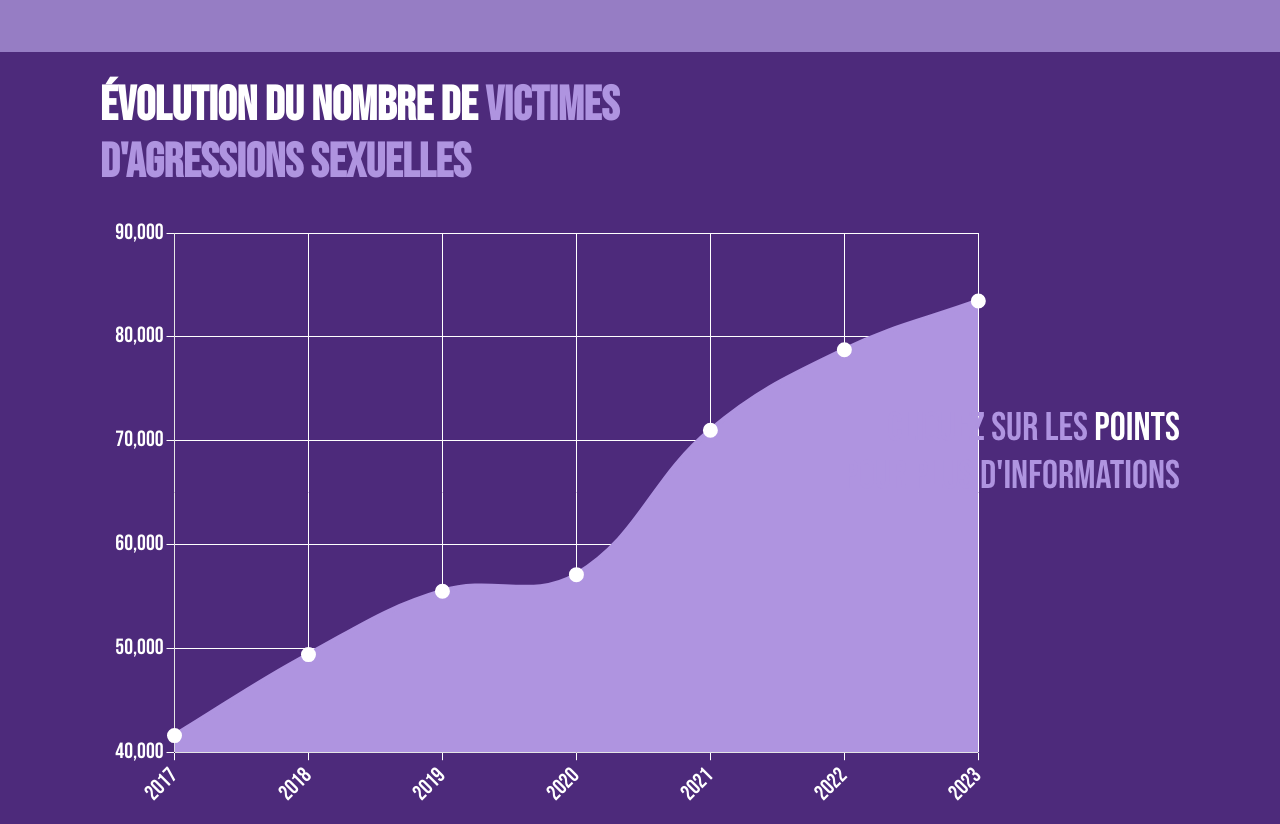
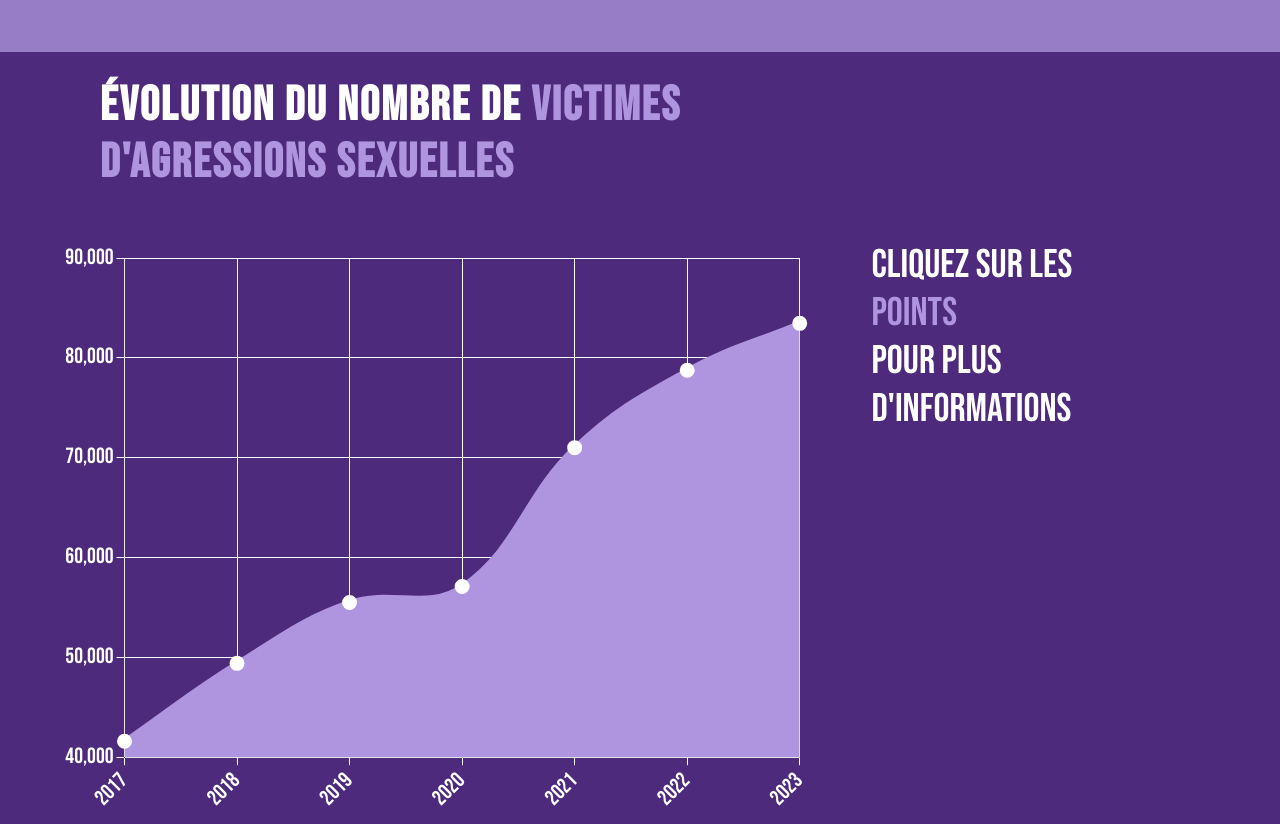
Before and after one commit to jeremytahar/cicatriz, a website: page index.html in a window 1280 px wide. Shown: the part 2348-3172 px from the top of the page. Drawn offline with nearby package versions, Linux system fonts and the light colour scheme; files whose address does not match are found by name; a web font is replaced by a local one.

Commit message:
Add texts graph2

```diff
--- a/index.html
+++ b/index.html
@@ -89,14 +89,16 @@
                 <h1><span class="white">ÉVOLUTION DU NOMBRE DE</span> VICTIMES <br>D'AGRESSIONS SEXUELLES</h1>
             </div>
 
-            <div class="section__victime-info" id="section__victime-info">
-                <div class="section__victime-info-action">Cliquez sur les <span class="purple">points</span> <br> pour
-                    plus d'informations</div>
-            </div>
 
-            <div class="section__victime-graph">
-                <canvas id="graph2">
-                </canvas>
+            <div class="section__victime-graph-info">
+                <div class="section__victime-graph">
+                    <canvas id="graph2">
+                    </canvas>
+                </div>
+
+                <div class="section__victime-info" id="section__victime-info">
+                    <div class="section__victime-info-action">Cliquez sur les <span class="purple">points</span> <br> pour plus d'informations</div>
+                </div>
             </div>
         </section>
 
--- a/script/script.js
+++ b/script/script.js
@@ -59,6 +59,16 @@ let data2 = {
             fill: 'start'
         }]
 };
+
+let texts = [
+    "En 2017, le mouvement #MeToo et son équivalent français #BalanceTonPorc ont libéré la parole des victimes de violences sexuelles. Cette prise de conscience collective a encouragé un grand nombre de signalements, contribuant à une hausse notable des chiffres. Cette augmentation reflète moins une montée des agressions qu\’un changement dans leur dénonciation, brisant le tabou et plaçant le sujet au cœur du débat public.",
+    "En 2018, l’élan initié par #MeToo se poursuit, avec une amplification des témoignages et des signalements. Cette année marque également une pression accrue sur les institutions pour mieux répondre aux violences sexuelles, notamment à travers des réformes juridiques et des campagnes de sensibilisation.Les chiffres en hausse reflètent une confiance grandissante des victimes pour dénoncer, mais soulignent aussi l\’ampleur d\’un problème encore enraciné dans la société.",
+    "En 2019, les débats autour des violences sexuelles s’intensifient, notamment avec des affaires médiatisées mettant en lumière les failles du système judiciaire. Cette année est également marquée par la marche #NousToutes, qui a mobilisé des dizaines de milliers de personnes à travers la France pour dénoncer les violences sexistes et sexuelles et réclamer des actions concrètes. Parallèlement, des initiatives éducatives et préventives émergent, visant à déconstruire les comportements problématiques. L’augmentation des signalements reflète une meilleure prise de conscience collective, portée par ces mobilisations, bien que le chemin vers une société plus juste reste encore long.",
+    "",
+    "",
+    "",
+    ""
+];
 
 // Création du graphique
 let graph2 = new Chart(ctx2, {
@@ -156,10 +166,12 @@ graph2.canvas.onclick = function (event) {
         let index = activePoints[0].index;
         let year = data2.labels[index];
         let victims = data2.datasets[0].data[index];
+        let text = texts[index];
 
         let victimInfo = document.getElementById('section__victime-info');
 
-        victimInfo.innerHTML = `<span class="line1">EN <span class="purple" id="year-counter">${year}</span></span> <br> <span class="line2"><span class="purple" id="victim-counter"></span> VICTIMES</span>`;
+        victimInfo.innerHTML = `<span class="line1">EN <span class="purple" id="year-counter">${year}</span></span> <br> <span class="line2"><span class="purple" id="victim-counter"></span> VICTIMES</span>
+        <p class="section__victime-info-texte">${text}</p>`;
 
         let victimElement = document.getElementById('victim-counter');
         animateCounter(victimElement, 0, victims, 2000);
--- a/style.css
+++ b/style.css
@@ -210,36 +210,48 @@ header {
         color: #AF94E0;
         font-family: 'Bebas', sans-serif;
         font-size: 2rem;
+        letter-spacing: 2px;
 
         h1 {
             margin: 0px;
         }
     }
 
+    .section__victime-graph-info {
+        display: flex;
+        padding: 50px;
+        height: 85vh;
+    }
+
     .section__victime-graph {
         width: 900px;
-        height: 75vh;
+        height: 100%;
         min-height: 400px;
-        margin-left: 100px;
-        margin-top: 25px;
     }
 
     .section__victime-info {
-        position: absolute;
-        top: 50%;
-        transform: translateY(-50%);
-        right: 100px;
-        text-align: right;
+        /* text-align: right; */
+        margin-left: 50px;
+        margin-right: 70px;
 
         .section__victime-info-action {
-            color: #AF94E0;
+            color: #ffffff;
             font-size: 2.5rem;
             font-family: 'Bebas', sans-serif;
 
             .purple {
                 font-size: 2.5rem;
-                color: #ffffff;
+                color: #AF94E0;
             }
+
+        }
+
+        .section__victime-info-texte {
+            color: white;
+            font-family: 'Montserrat', sans-serif;
+            font-size: 1.1rem;
+            font-weight: 400;
+            text-align: left;
         }
 
         span {
```
